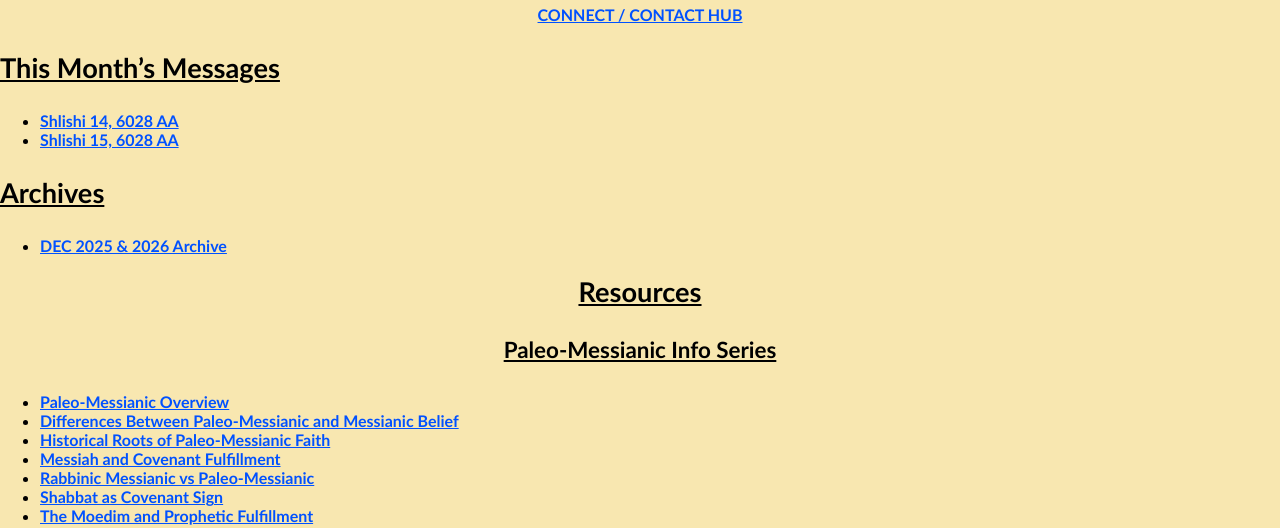
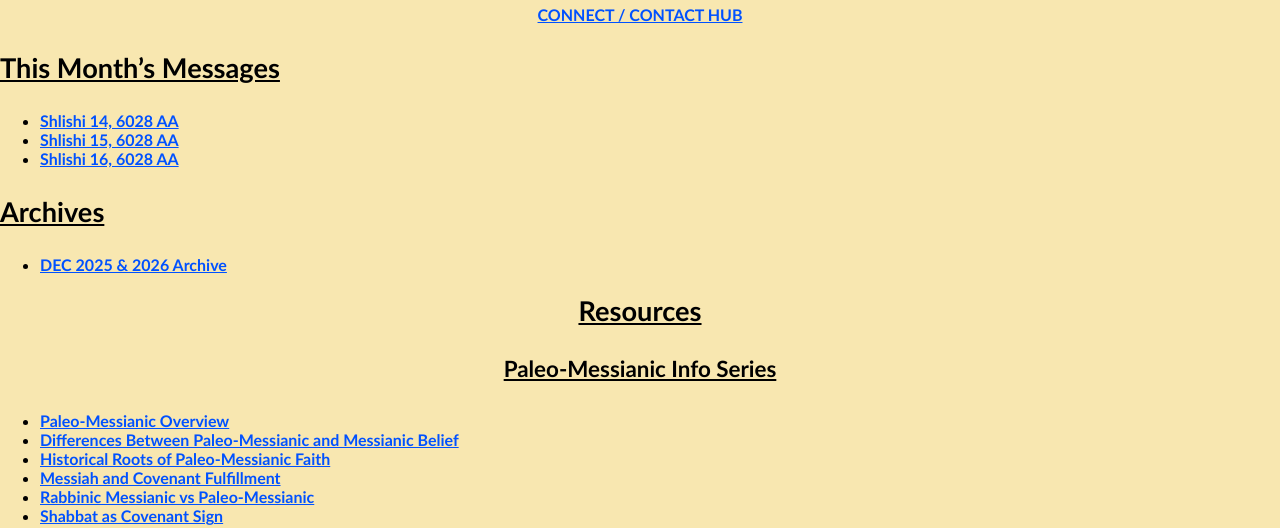
Before and after one commit to domg6027/dom6027, a website: page index2.html in a window 1280 px wide. Shown: the part 253-781 px from the top of the page. Drawn offline with Linux system fonts and the light colour scheme; no server answers.

Commit message:
Update index2.html with latest DAVAR LECHEM message

```diff
--- a/index2.html
+++ b/index2.html
@@ -27,6 +27,7 @@
 <ul class="do-list">
   <li><a href="JUN2026/20260601.html">Shlishi 14, 6028 AA</a></li>
   <li><a href="JUN2026/20260602.html">Shlishi 15, 6028 AA</a></li>
+  <li><a href="JUN2026/20260603.html">Shlishi 16, 6028 AA</a></li>
 </ul>
 
 <!-- ARCHIVES -->
```
